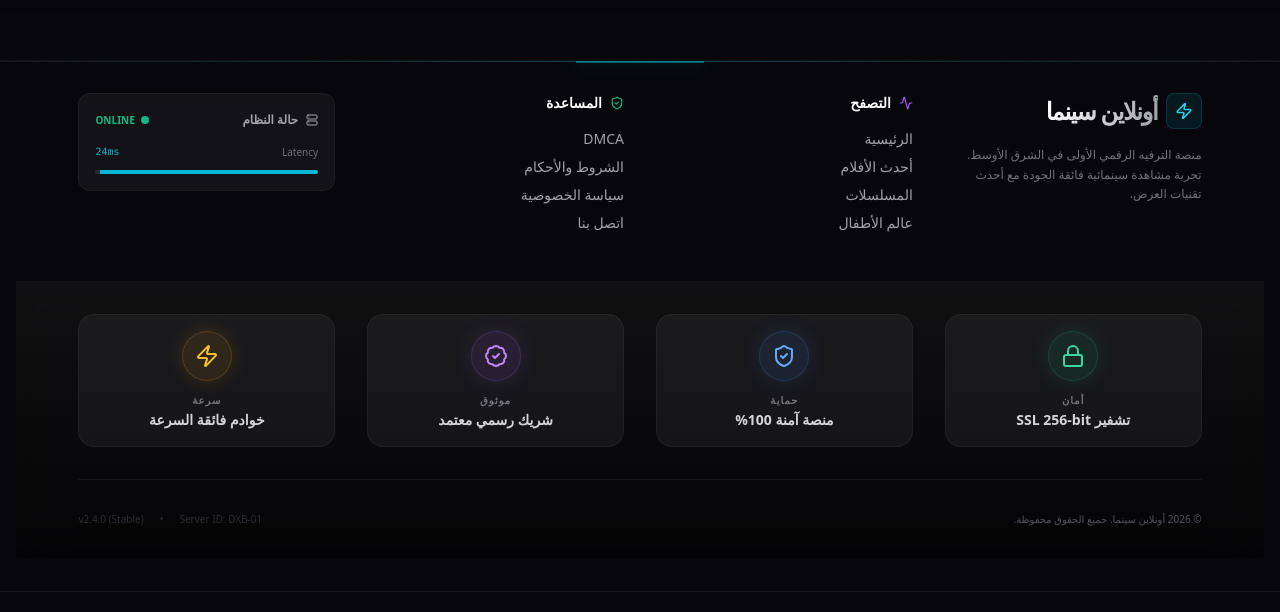
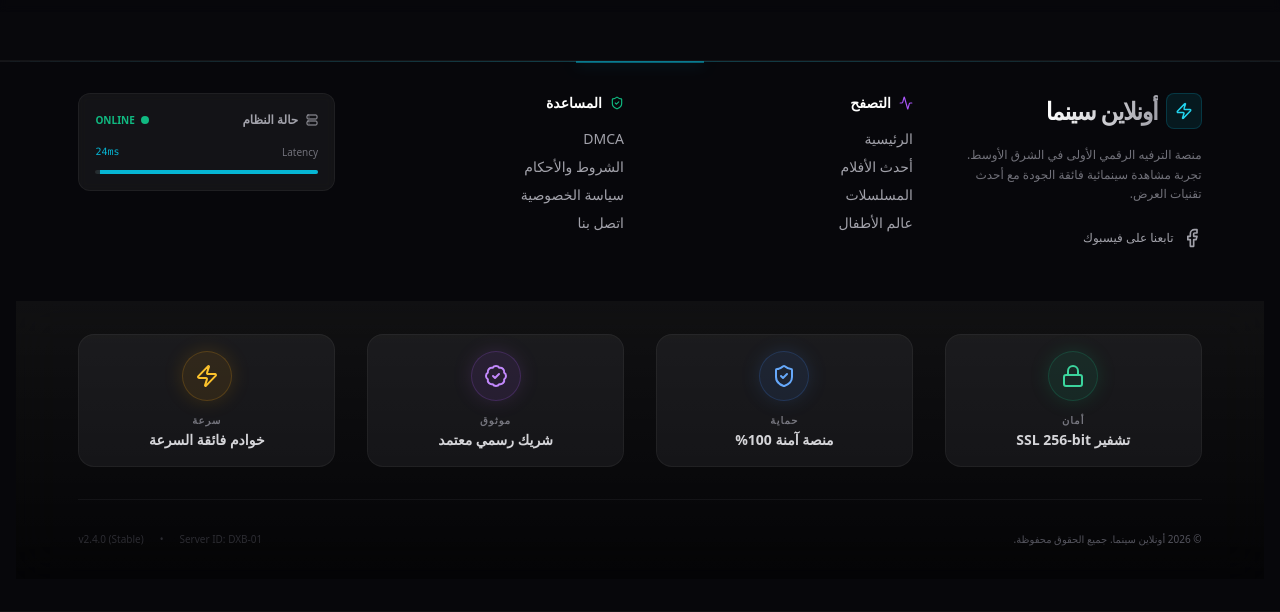
Before and after one commit to Iaaelsadek/cinma, a React (Vite) app: page / in a window 1280 px wide. Shown: the part 9865-10477 px from the top of the page. Built offline with nearby package versions, Linux system fonts and the light colour scheme; no server answers; the database is empty; what tailwindcss-rtl would draw is missing.

Commit message:
fix: Ensure Facebook icon is visible in Footer

```diff
--- a/src/components/layout/Footer.tsx
+++ b/src/components/layout/Footer.tsx
@@ -36,6 +36,19 @@ export const Footer = () => {
               ? 'منصة الترفيه الرقمي الأولى في الشرق الأوسط. تجربة مشاهدة سينمائية فائقة الجودة مع أحدث تقنيات العرض.'
               : 'The premier digital entertainment platform in the Middle East. Cinematic viewing experience with state-of-the-art streaming technology.'}
           </p>
+
+          <div className="pt-2">
+             <a
+               href="https://www.facebook.com/online.cinma."
+               target="_blank"
+               rel="noopener noreferrer"
+               className="inline-flex items-center gap-2 text-zinc-400 hover:text-blue-500 transition-colors"
+               aria-label="Facebook"
+             >
+               <Facebook size={20} />
+               <span className="text-xs font-medium">{lang === 'ar' ? 'تابعنا على فيسبوك' : 'Follow us on Facebook'}</span>
+             </a>
+          </div>
         </div>
 
         {/* Column 2: Navigation */}
```
